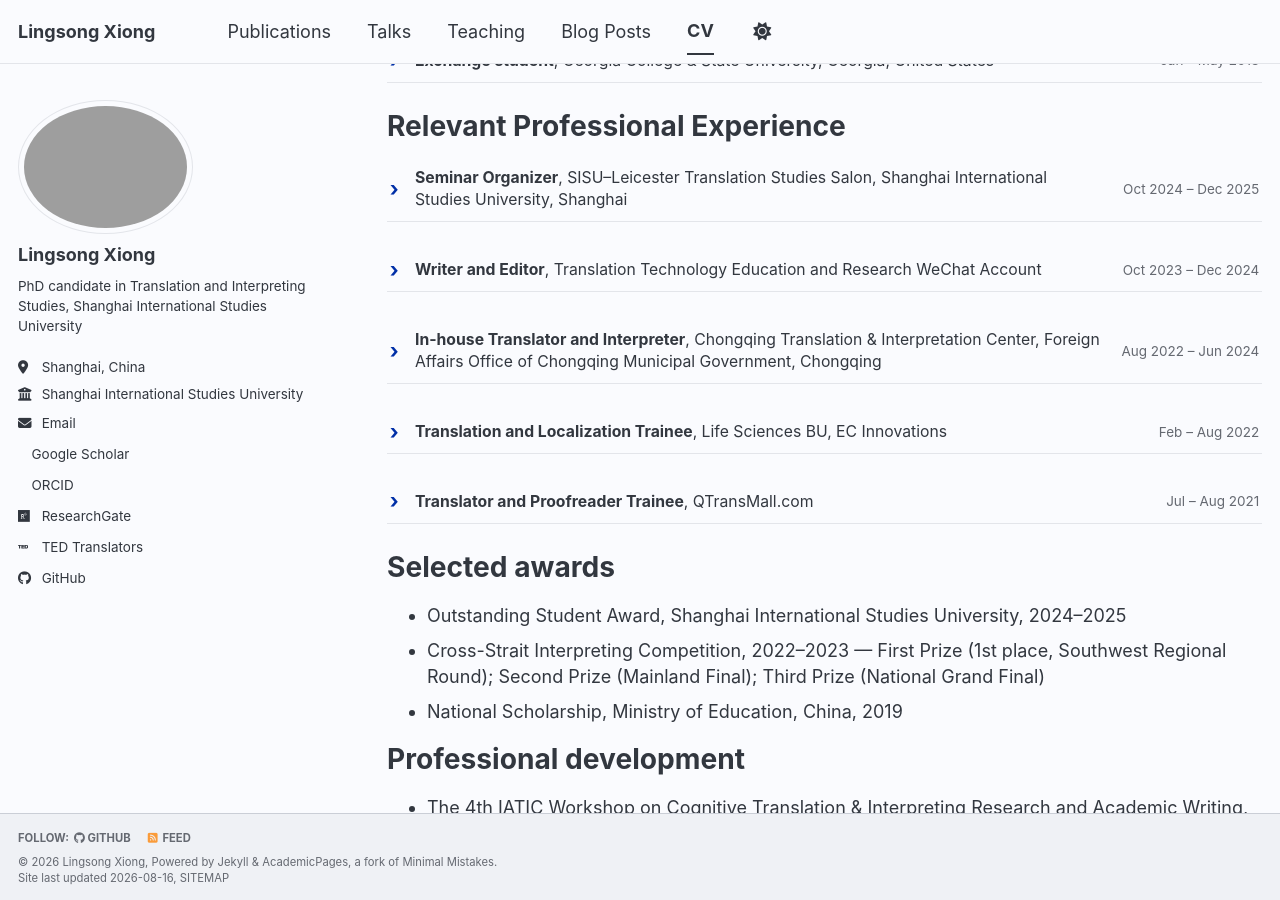
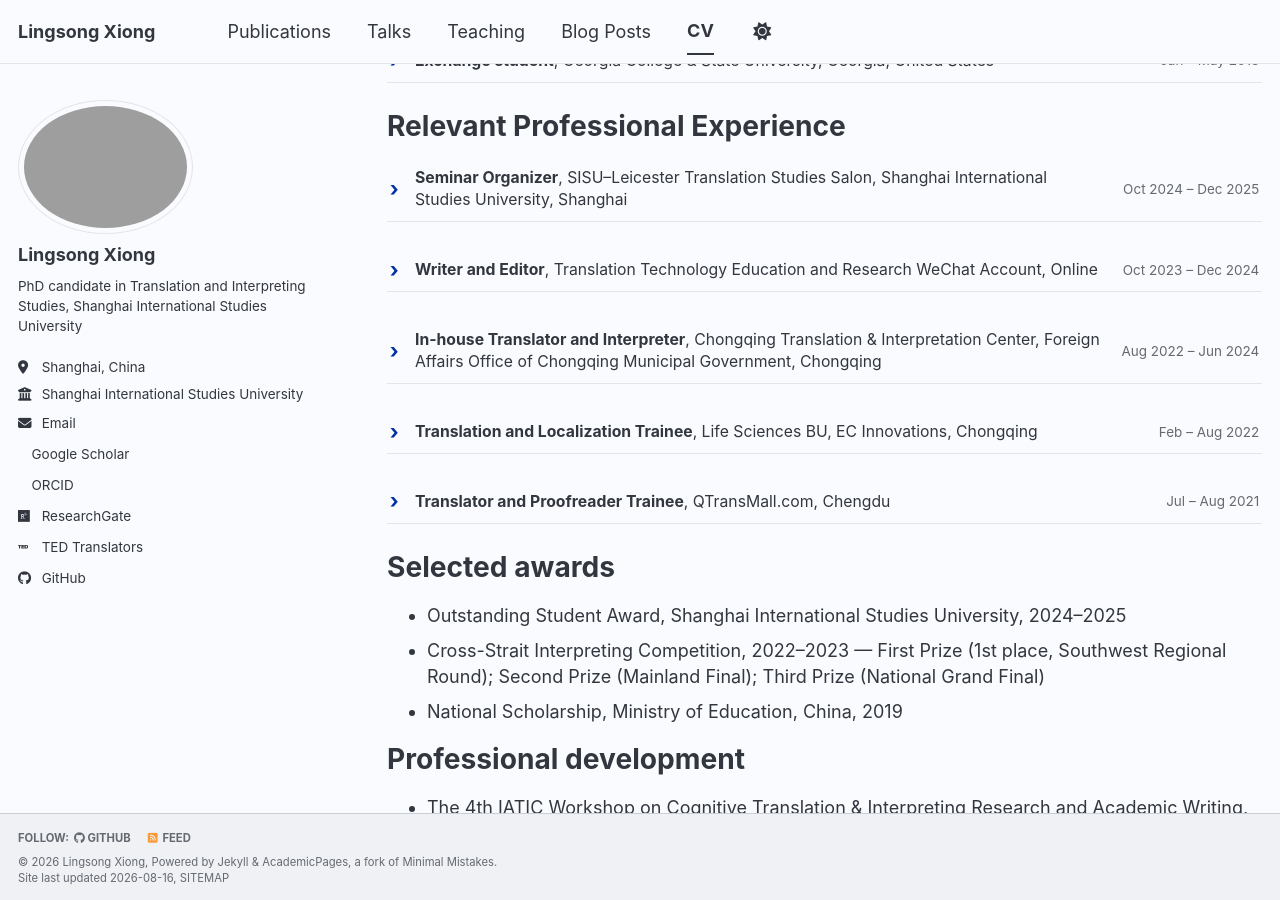
Before and after one commit to xionglingsong/xionglingsong.github.io, a Jekyll site: the page built from _pages/cv.md, in a window 1280 px wide and 900 px high, scrolled down 3788 px. Built offline with Jekyll 4.4.1, drawn with Linux system fonts in a browser that asks for light colours; a style sheet for code colours, icons or effects is not loaded.

Commit message:
Add locations to remaining professional experience entries

```diff
--- a/_pages/cv.md
+++ b/_pages/cv.md
@@ -147,7 +147,7 @@ Relevant Professional Experience
   </ul></div>
 </details>
 <details class="cv-item">
-  <summary><span class="cv-item__head"><strong>Writer and Editor</strong>, Translation Technology Education and Research WeChat Account</span><span class="cv-item__date">Oct 2023 &ndash; Dec 2024</span></summary>
+  <summary><span class="cv-item__head"><strong>Writer and Editor</strong>, Translation Technology Education and Research WeChat Account, Online</span><span class="cv-item__date">Oct 2023 &ndash; Dec 2024</span></summary>
   <div class="cv-item__body"><ul>
     <li>Authored original articles on translation technology; awarded &ldquo;Outstanding Editor&rdquo; (February 2024)</li>
   </ul></div>
@@ -161,14 +161,14 @@ Relevant Professional Experience
   </ul></div>
 </details>
 <details class="cv-item">
-  <summary><span class="cv-item__head"><strong>Translation and Localization Trainee</strong>, Life Sciences BU, EC Innovations</span><span class="cv-item__date">Feb &ndash; Aug 2022</span></summary>
+  <summary><span class="cv-item__head"><strong>Translation and Localization Trainee</strong>, Life Sciences BU, EC Innovations, Chongqing</span><span class="cv-item__date">Feb &ndash; Aug 2022</span></summary>
   <div class="cv-item__body"><ul>
     <li>Delivered Chinese&ndash;English localization services for 15+ global pharmaceutical companies (CDS, JNJ, Innovent, Zai Lab, Eisai, Sandoz, etc.)</li>
     <li>Edited approximately 200,000 words, translated approximately 20,000 words, and proofread approximately 35,000 words of clinical, pharmacological, and regulatory documentation</li>
   </ul></div>
 </details>
 <details class="cv-item">
-  <summary><span class="cv-item__head"><strong>Translator and Proofreader Trainee</strong>, QTransMall.com</span><span class="cv-item__date">Jul &ndash; Aug 2021</span></summary>
+  <summary><span class="cv-item__head"><strong>Translator and Proofreader Trainee</strong>, QTransMall.com, Chengdu</span><span class="cv-item__date">Jul &ndash; Aug 2021</span></summary>
   <div class="cv-item__body"><ul>
     <li>Translated, edited, and quality-checked approximately 200,000 words across domains including biomedicine, consumer electronics, legal contracts, government communications, and financial reporting</li>
   </ul></div>
```
Also changed, not shown: _pages/zh/cv.md (+3 -3 lines).
